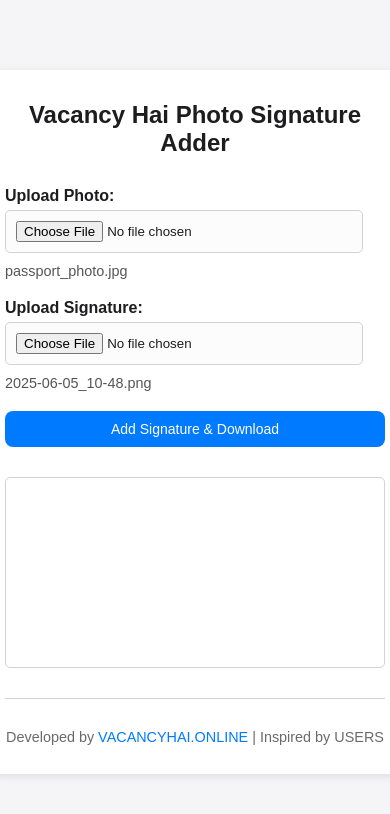
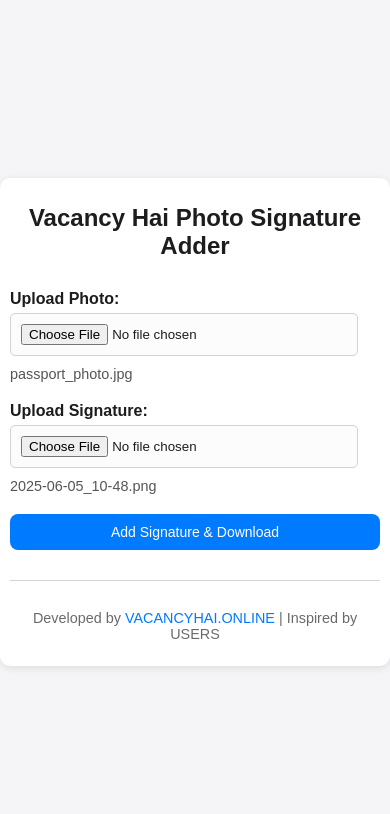
Before and after one commit to bhuveevh/Photo-and-Sign-Joiner, a plain HTML site: page index.html in a window 390 px wide. Drawn offline with Linux system fonts and the light colour scheme.

Commit message:
Update style.css

```diff
--- a/style.css
+++ b/style.css
@@ -8,7 +8,6 @@
     --canvas-border-color: #000; /* Black border for the final image on canvas */
     --separator-color: #ccc; /* Lighter color for the separator line on canvas */
     --file-name-color: #555; /* Color for file name display */
-    /* NEW: Font family updated */
     --font-family: 'Arial', sans-serif; /* Changed font */
 }
 
@@ -25,8 +24,8 @@ body {
 
 main {
     flex-grow: 1;
-    /* NEW: Added padding to give 5px gap from screen borders */
-    padding: 5px; /* 5px gap from all screen edges */
+    /* Adjusted padding for responsiveness */
+    padding: 20px; /* Default for larger screens */
     display: flex;
     flex-direction: column;
     align-items: center; /* Center items horizontally */
@@ -45,25 +44,23 @@ main {
     width: 100%;
     max-width: 500px; /* Max width for the widget */
     text-align: center; /* Center the title and elements within the widget */
-    /* NEW: Added max-height and overflow to handle large canvas */
-    max-height: calc(100vh - 10px); /* Screen height minus 5px top/bottom padding of main */
-    overflow-y: auto; /* Enable vertical scrolling if content exceeds max-height */
+    /* Removed max-height and overflow-y as canvas is hidden */
 }
 
 /* Style for the app title inside the widget */
 .app-title {
-    font-size: 2.2em; /* Larger, prominent title */
+    font-size: 2.2em;
     color: var(--text-color);
-    margin-bottom: 15px; /* Space below the title */
+    margin-bottom: 15px;
     padding: 0;
     font-weight: 600;
 }
 
 .file-input-group {
     display: flex;
-    flex-direction: column; /* Stack label, input, and file name vertically */
-    align-items: flex-start; /* Align contents to the left within the group */
-    gap: 5px; /* Space between elements in the group */
+    flex-direction: column;
+    align-items: flex-start;
+    gap: 5px;
     width: 100%;
 }
 
@@ -107,14 +104,13 @@ button:hover {
     background-color: #005bb5;
 }
 
-/* Canvas styling when it's directly inside main-widget */
-canvas {
-    max-width: 100%; /* Ensure canvas scales down if larger than its container */
-    height: auto; /* Maintain aspect ratio when scaling down */
-    display: block; /* Removes any extra space below the canvas element */
-    margin-top: 15px; /* Space above the canvas, separating it from the button */
-    border: 1px solid var(--border-color); /* Added a light border to canvas container for visual separation */
-    border-radius: 5px; /* Optional: slight rounding for visual appeal */
+/* NEW: Hide the canvas element */
+.hidden-canvas {
+    display: none; /* Completely removes it from layout */
+    /* Alternatively, for some cases:
+    visibility: hidden;
+    position: absolute;
+    left: -9999px; */
 }
 
 /* Styles for the footer when inside the widget */
@@ -142,20 +138,19 @@ canvas {
 /* Responsive adjustments */
 @media (max-width: 768px) {
     main {
-        padding: 10px; /* Adjust padding for tablets */
+        padding: 15px; /* More padding for tablets/mid-size screens */
     }
     .app-title {
         font-size: 1.8em;
     }
     .main-widget {
         padding: 15px;
-        max-height: calc(100vh - 20px); /* Adjust max-height for tablet padding */
     }
 }
 
 @media (max-width: 480px) {
     main {
-        padding: 5px; /* Keep 5px padding for mobile */
+        padding: 10px; /* 10px padding for mobile screens */
     }
     .app-title {
         font-size: 1.5em;
@@ -165,6 +160,6 @@ canvas {
         font-size: 14px;
     }
     .main-widget {
-        max-height: calc(100vh - 10px); /* Adjust max-height for mobile padding */
+        padding: 10px; /* Reduced padding for widget itself on mobile */
     }
 }
```
